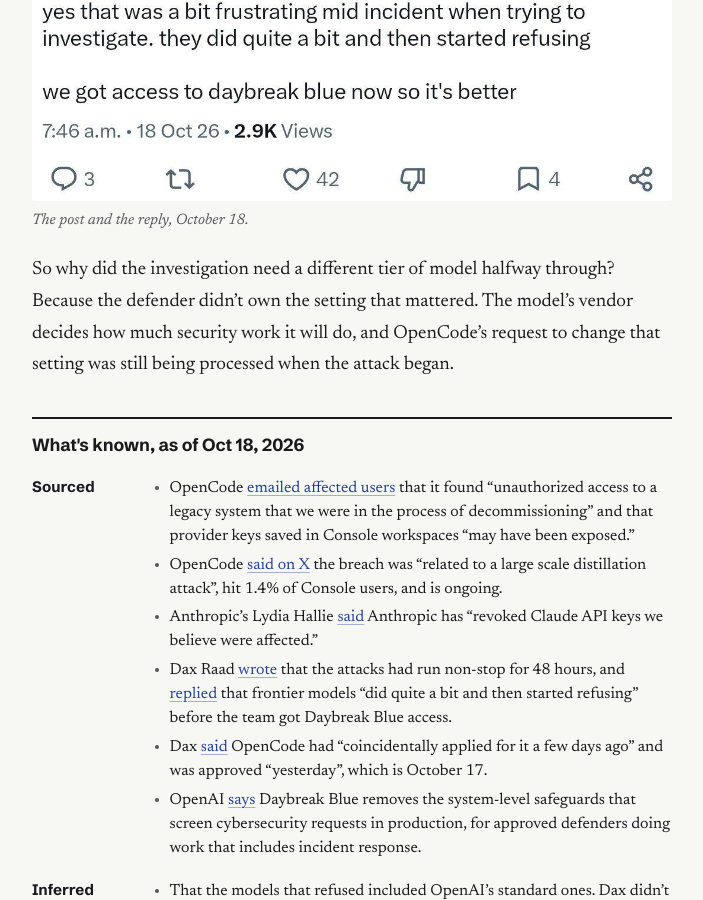
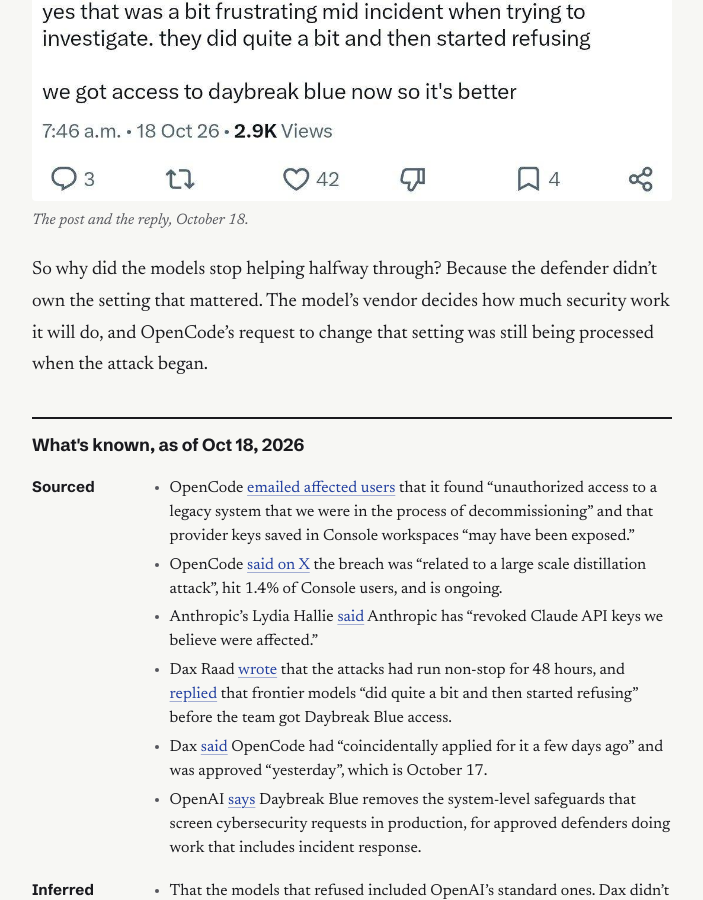
Before and after one commit to agileAlligator/Portfolio-Page, a Jekyll site: the page built from _posts/2026-10-18-opencode-refusal-mid-incident.md, in a window 1280 px wide and 900 px high, scrolled down 1508 px. Shown: the whole window, without its empty margins (288-991 px from the left). Built offline with Jekyll 4.4.1, drawn with Linux system fonts in a browser that asks for light colours; some of the changed text lies outside the part shown.

Commit message:
OpenCode post: retitle; Daybreak Blue is the same model with screens removed
Co-Authored-By: Claude Opus 5.5 <noreply@anthropic.com>

```diff
--- a/_posts/2026-10-18-opencode-refusal-mid-incident.md
+++ b/_posts/2026-10-18-opencode-refusal-mid-incident.md
@@ -1,6 +1,6 @@
 ---
 layout: post
-title: "Why did OpenCode need a different model halfway through its incident?"
+title: "Why did the models stop helping halfway through OpenCode's incident?"
 subtitle: "The frontier models helping with the investigation started refusing. The fix was a vetted-access tier from the vendor, which works, but only once someone approves you."
 description: >-
   During the October 2026 OpenCode Console breach, the frontier models helping
@@ -44,7 +44,7 @@ safeguards on frontier models were getting in the way. He said they were.
 {% capture caption %}The [post](https://x.com/thdxr/status/2111790511409258796) and the [reply](https://x.com/thdxr/status/2111831348336091179), October 18.{% endcapture %}
 {% include figure.html src="/assets/blog/opencode-console-breach/dax-thread.jpg" alt=alt caption=caption %}
 
-So why did the investigation need a different tier of model halfway through?
+So why did the models stop helping halfway through?
 Because the defender didn't own the setting that mattered. The model's vendor
 decides how much security work it will do, and OpenCode's request to change
 that setting was still being processed when the attack began.
```
